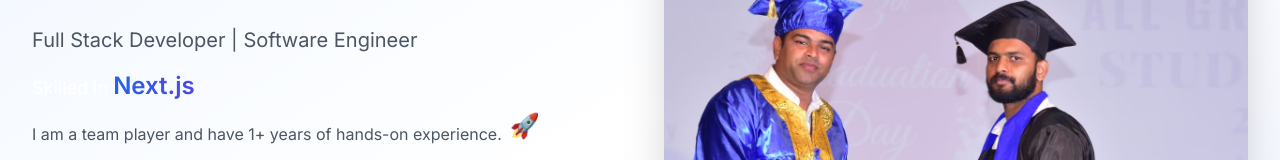
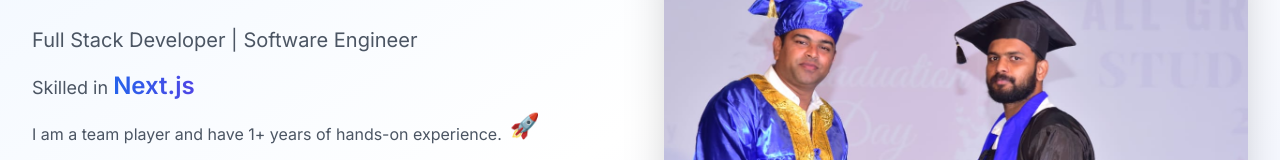
Before and after one commit to hemanthgs2001/Myportfolio, a Next.js app: page / in a window 1280 px wide. Shown: the part 278-438 px from the top of the page. Built offline with nearby package versions, Linux system fonts and the light colour scheme.

Commit message:
frontend changes with respect to Ui

```diff
--- a/src/app/components/sections/Hero.tsx
+++ b/src/app/components/sections/Hero.tsx
@@ -30,7 +30,7 @@ function SkillsRotator() {
 
   return (
     <>
-      <p className="text-lg text-white dark:text-gray-200 mb-2 h-10">
+      <p className="text-lg text-gray-600 dark:text-gray-200 mb-2 h-10">
         Skilled in{' '}
         <motion.span
           key={index}
```
